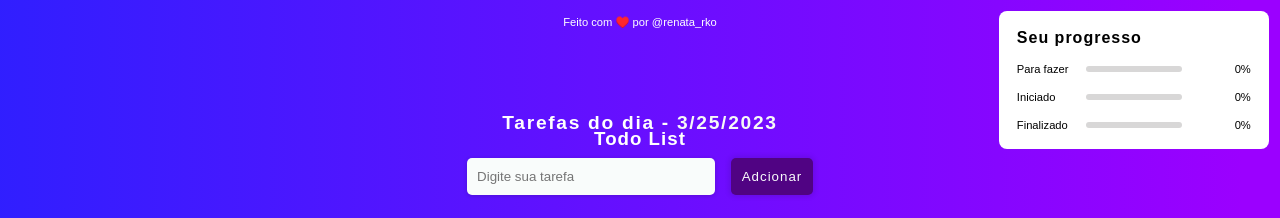
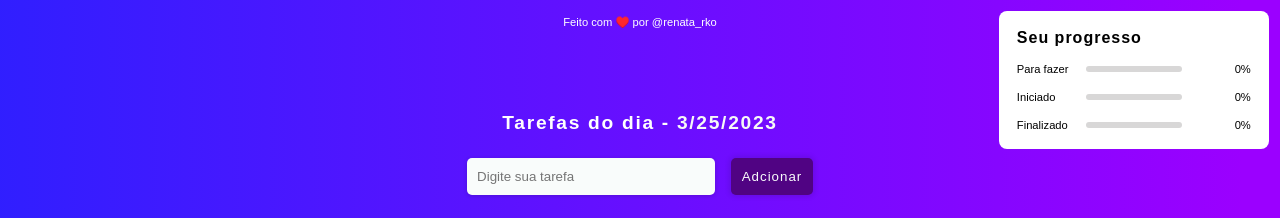
Before and after one commit to renatarko/minhas_tarefas_app, a React (Vite) app: page / in a window 1280 px wide. Shown: the top 218 px of the page. Built offline with nearby package versions, Linux system fonts and the light colour scheme; a web font is replaced by a local one.

Commit message:
refactoring code

```diff
--- a/src/App.jsx
+++ b/src/App.jsx
@@ -9,16 +9,7 @@ export const App = () => {
   return (
     <main className="main">
       <p className="me">Feito com ♥️ por &#64;renata_rko</p>
-      <h3
-        style={{
-          position: "fixed",
-          top: "8rem",
-          color: "white",
-          letterSpacing: "1px",
-        }}
-      >
-        Todo List
-      </h3>
+      <h3 className="title-mobile">Todo List</h3>
       <section className="section">
         <Header />
         <Cards />
--- a/src/Componentes/header/style.css
+++ b/src/Componentes/header/style.css
@@ -56,7 +56,7 @@
 }
 
 .container-textfield {
-  color: #f9fcfb;
+  color: white;
   text-align: center;
 }
 
@@ -69,6 +69,7 @@
     z-index: 100;
     height: 0rem;
     transition: 0.4s;
+    padding: 0 1rem;
   }
 
   .icon-plus {
@@ -92,7 +93,7 @@
 
   .header-title.show .icon-plus {
     transform: rotate(45deg);
-    box-shadow: 0px 0px 5px 2px #00000046;
+    box-shadow: 0px 0px 3px 2px #742e6a46;
   }
 
   .header-title.show {
--- a/src/Componentes/progress/progress.jsx
+++ b/src/Componentes/progress/progress.jsx
@@ -27,9 +27,9 @@ export const Progress = () => {
     }
 
     return setPercent({
-      perDo: todoPercent,
-      perDoing: doingPercent,
-      perDone: donePercent,
+      perDo: parseInt(todoPercent),
+      perDoing: parseInt(doingPercent),
+      perDone: parseInt(donePercent),
     });
   };
 
--- a/src/style.css
+++ b/src/style.css
@@ -42,14 +42,19 @@ body {
   top: 1rem;
 }
 
+.title-mobile {
+  position: fixed;
+  top: 4rem;
+  color: white;
+  letter-spacing: "1px";
+  display: none;
+}
+
 .container-box {
   width: 100%;
   display: flex;
-  /* justify-items: center; */
   gap: 12px;
   padding: 0px 10px;
-  /* position: absolute; */
-  /* top: 8rem; */
   margin-top: 1rem;
 }
 
@@ -121,6 +126,10 @@ body {
     padding-right: 1rem;
   }
 
+  .title-mobile {
+    display: block;
+  }
+
   .open-progress {
     cursor: pointer;
     display: block;
```
